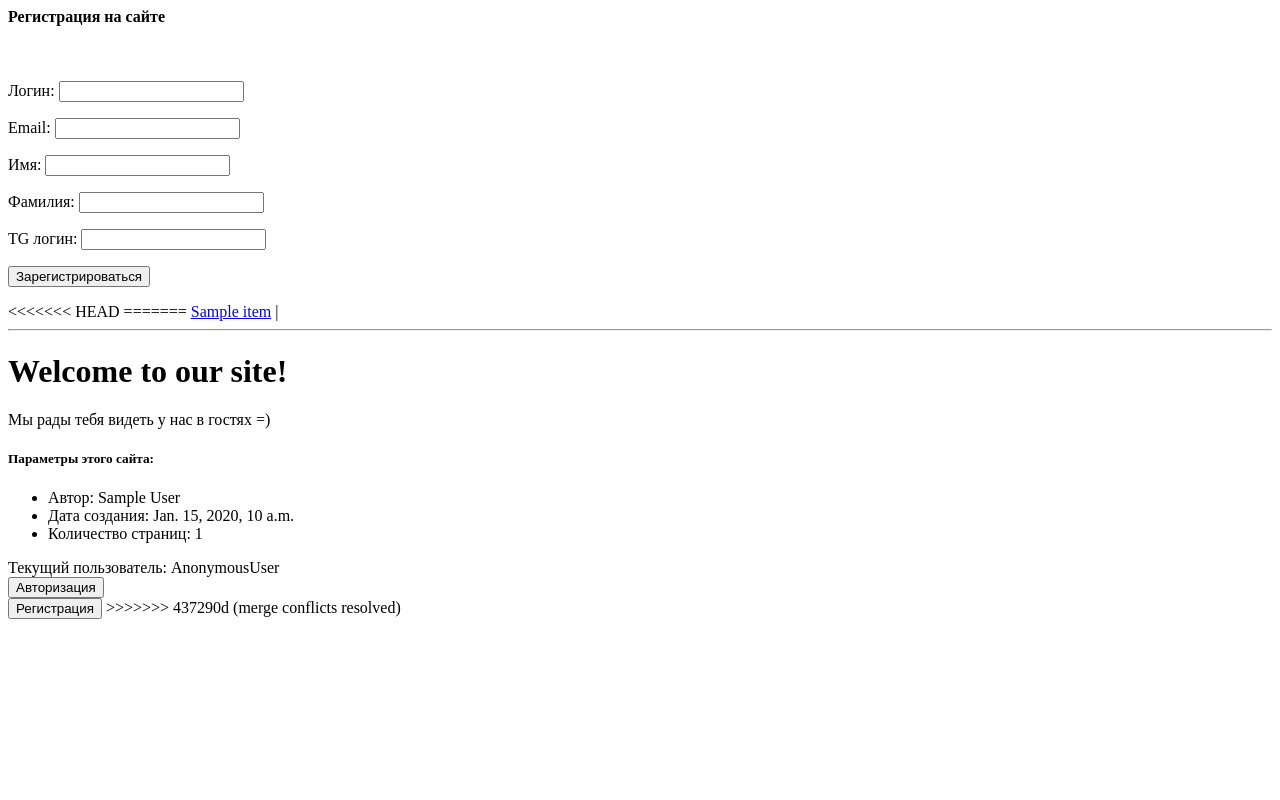
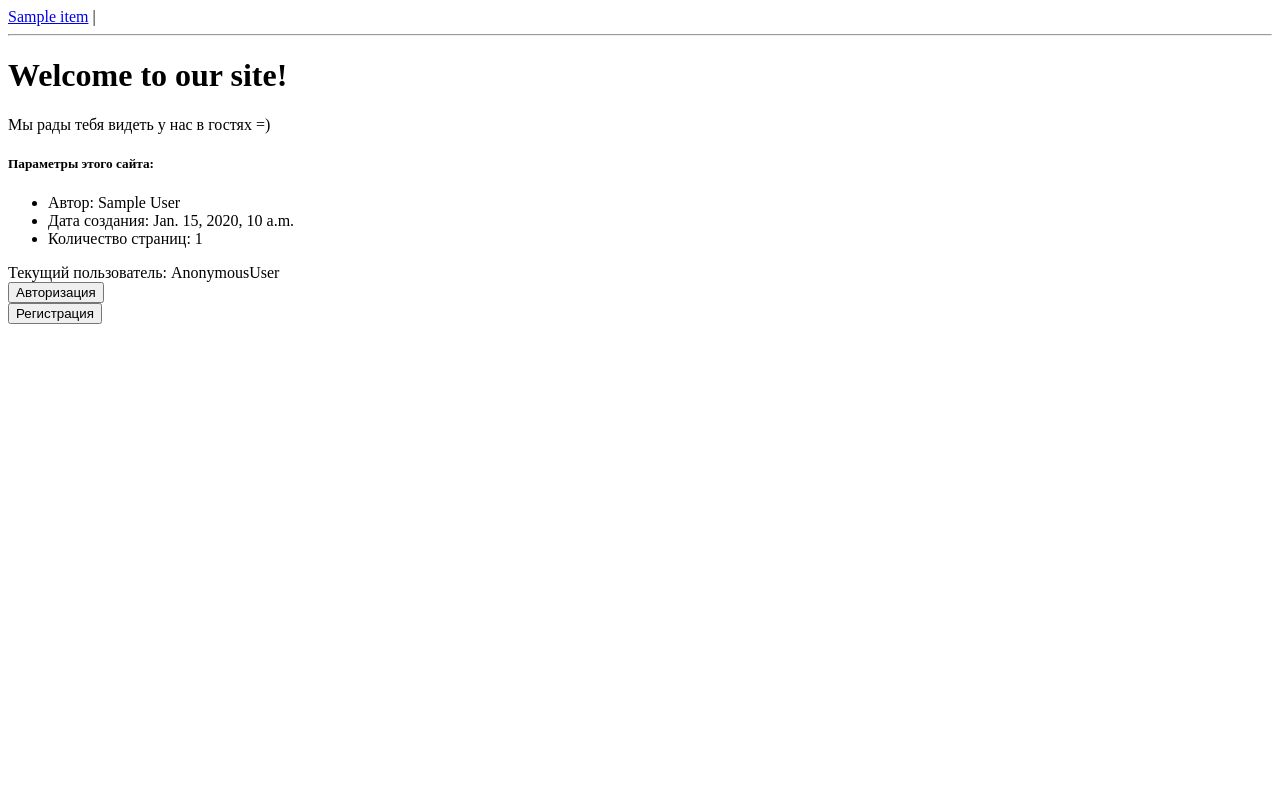
Before and after one commit to gdrtiop/tutunovka, a Django app: template tutun_app/templates/index.html in a window 1280 px wide. Run offline with Django 5.2, Linux system fonts and the light colour scheme; tables that the repository leaves empty hold one stand-in row (values such as "Sample post"); the template is opened without the code that fills it: values that come from a table or form of the project are taken from there, most other values are stand-ins (such as "Sample title", 1, 10 or a date in 2020).

Commit message:
bugs while merge fixed

```diff
--- a/tutun_app/templates/index.html
+++ b/tutun_app/templates/index.html
@@ -1,21 +1,5 @@
-{% block content %}
-    <div class="card mb-3 border-0 nth-shadow">
-        <div class="card-body">
-            <div class="card-title nth-card-title">
-                <h4>Регистрация на сайте</h4>
-            </div>
-            <form method="post" action="{% url 'register' %}" enctype="multipart/form-data">
-                {% csrf_token %}
-                <br>
-                {{ form.as_p }}
-                <button type="submit" class="btn btn-dark mt-2">Зарегистрироваться</button>
-            </form>
-        </div>
-    </div>
-{% endblock %}
-
-<<<<<<< HEAD
-=======
+<!DOCTYPE html>
+<html lang="en">
     <head>
         <meta charset="UTF-8">
         <title>Index page</title>
@@ -40,4 +24,3 @@
 
     </body>
 </html>
->>>>>>> 437290d (merge conflicts resolved)
```
